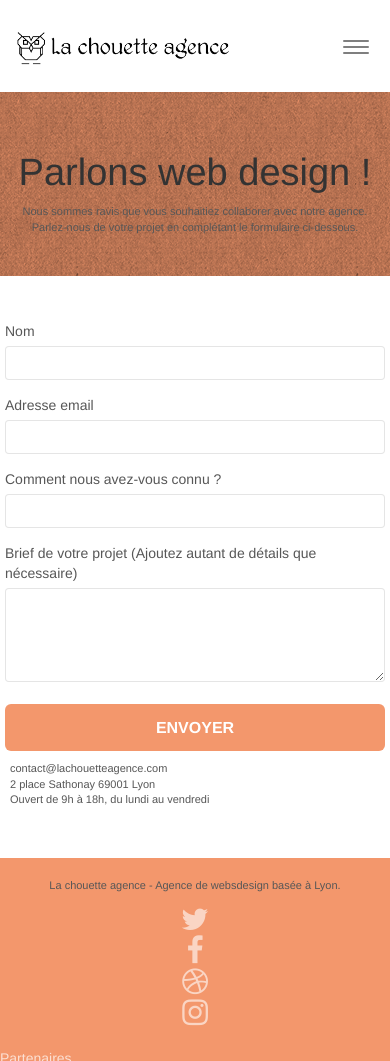
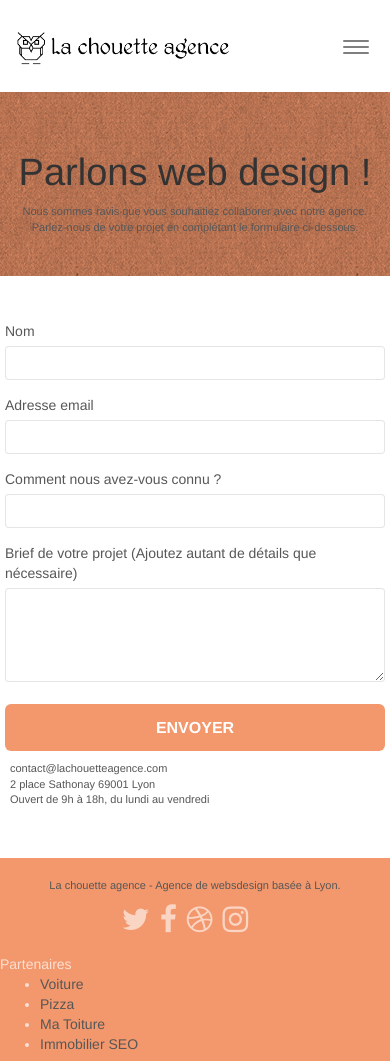
Before and after one commit to Tidushav3fun/LaChouetteAgence, a plain HTML site: page page2.html in a window 390 px wide. Shown: the top 1061 px of the page. Drawn offline with Linux system fonts and the light colour scheme.

Commit message:
6 - Rectification de soucis de mise en page mobile

```diff
--- a/style.css
+++ b/style.css
@@ -5,6 +5,10 @@ body {
     overflow-x: hidden;
     -webkit-font-smoothing: antialiased;
     -moz-osx-font-smoothing: grayscale;
+}
+
+img{
+    max-width: 100%;
 }
 
 a,
@@ -274,7 +278,11 @@ a:hover {
 
 .row-no-gutters {
     margin-right: 0;
-    margin-left: 0;
+    margin-left: 0px;
+    align-items: center;
+    justify-content: center;
+    text-align: center;
+
 }
 
 .row.row-no-gutters > [class^="col-"],
@@ -700,8 +708,12 @@ p {
 }
 
 .social {
+    display: flex;
+    flex-direction: row;
+    align-items: center;
+    align-content: center;
     max-width: 400px;
-    margin: auto auto auto auto;
+    margin-right: 10px;
 }
 
 h2 {
```
